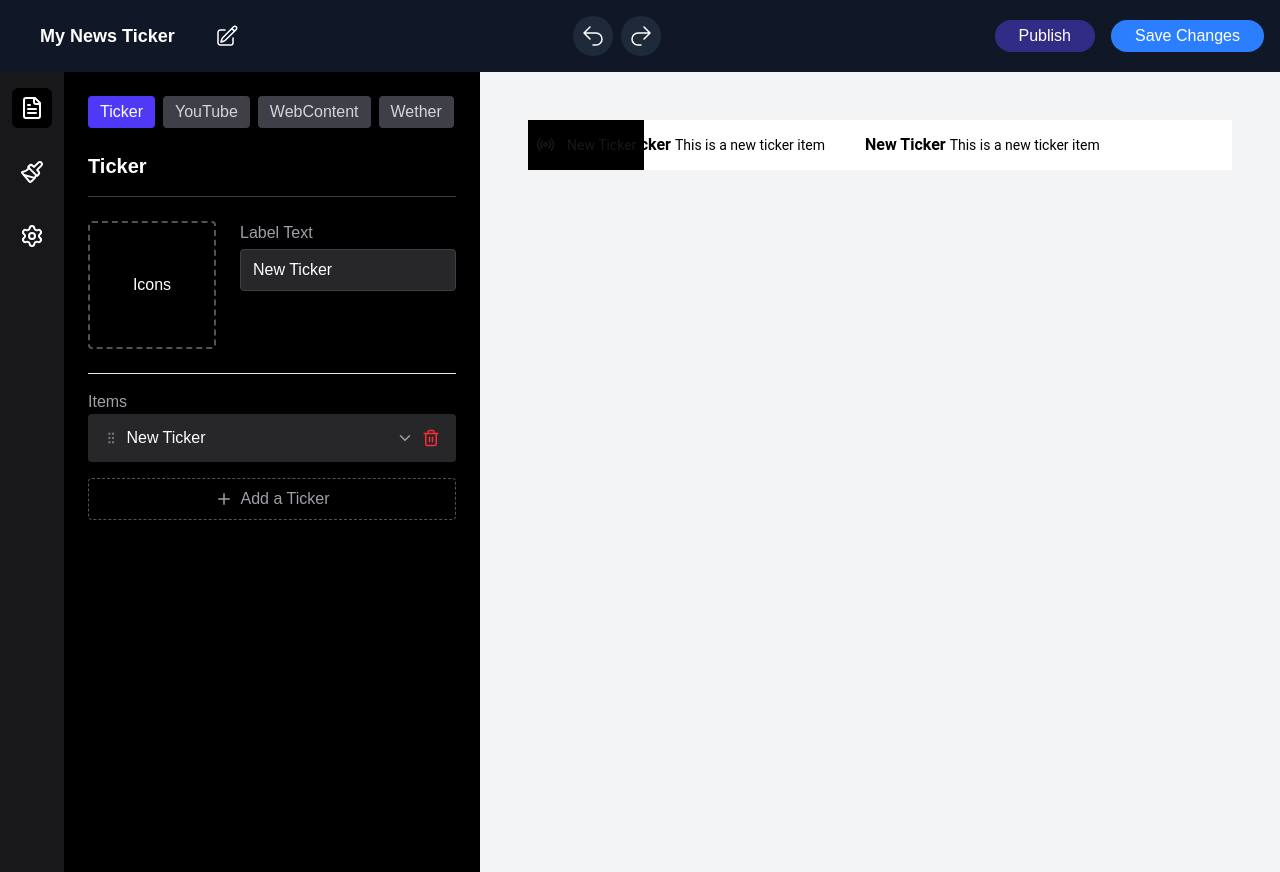
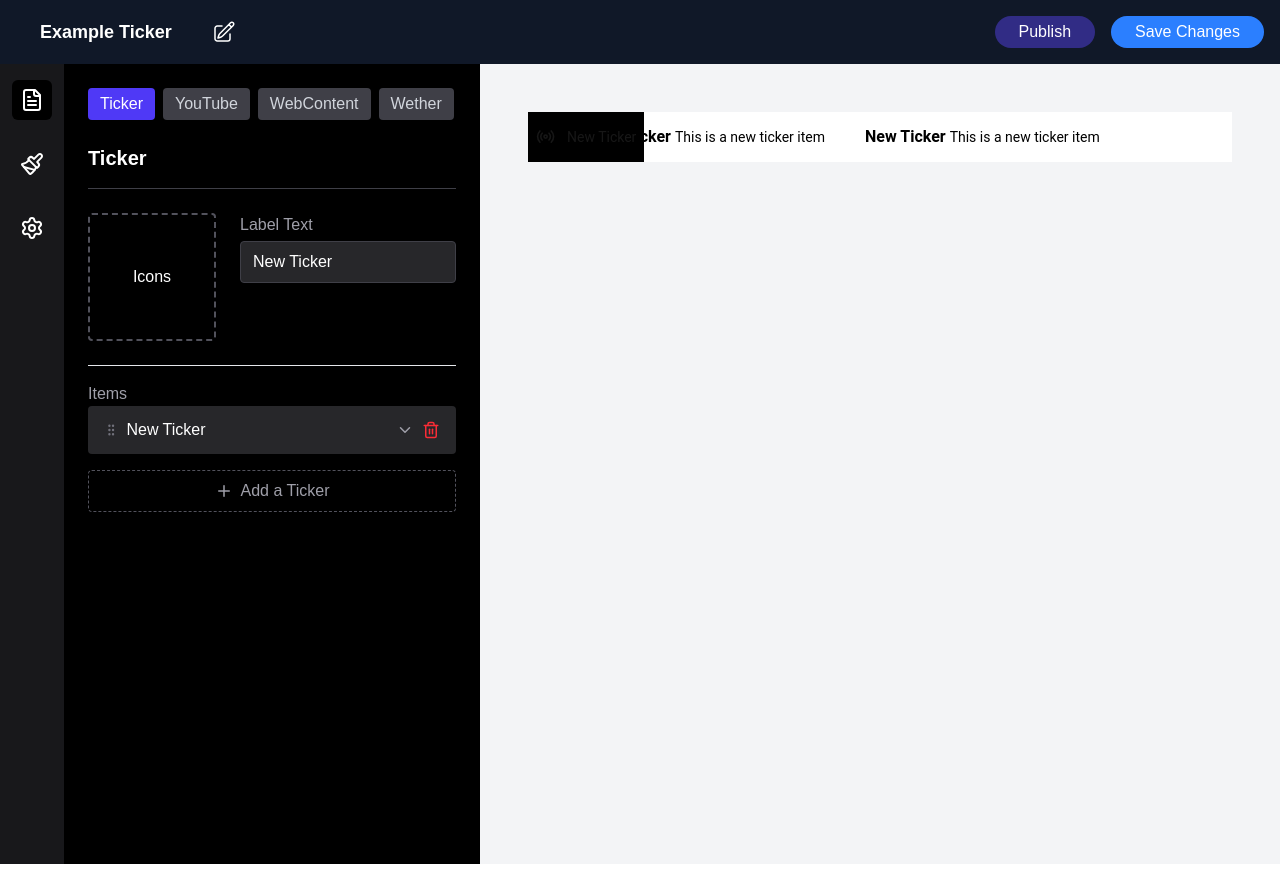
Before and after one commit to JoseMi317/SequenceLab, a Next.js app: page / in a window 1280 px wide. Built offline with nearby package versions, Linux system fonts and the light colour scheme.

Commit message:
add a few details in header and global scrollbar

```diff
--- a/src/components/layout/Header.jsx
+++ b/src/components/layout/Header.jsx
@@ -1,9 +1,18 @@
 import React, { useState, useRef } from 'react';
+import { selectTicker, setProperty } from '../../redux/tickerSlice';
+import { useDispatch, useSelector } from 'react-redux';
+import { useEffect } from 'react';
 
 const Header = () => {
+const dispatch = useDispatch();
+  const ticker = useSelector(selectTicker);
   const [isEditing, setIsEditing] = useState(false);
-  const [title, setTitle] = useState("My News Ticker");
+  const [title, setTitle] = useState(ticker.TickerName);
   const inputRef = useRef(null);
+
+  useEffect(() => {
+    setTitle(ticker.TickerName);
+  }, [ticker.TickerName]);
 
   const handleEditClick = () => {
     setIsEditing(true);
@@ -12,11 +21,14 @@ const Header = () => {
 
   const handleBlur = () => {
     setIsEditing(false);
+    if (title !== ticker.TickerName) {
+      dispatch(setProperty({ key: ["TickerName"], value: title }));
+    }
   };
 
   const handleKeyDown = (e) => {
     if (e.key === 'Enter') {
-      setIsEditing(false);
+      inputRef.current.blur();
     }
   };
 
@@ -35,9 +47,7 @@ const Header = () => {
           />
         ) : (
           <>
-            <h1 className="text-lg font-semibold px-6 rounded-xl">
-              {title}
-            </h1>
+            <h1 className="text-lg font-semibold px-6 rounded-xl">{title}</h1>
             <button onClick={handleEditClick}>
               <svg
                 xmlns="http://www.w3.org/2000/svg"
@@ -58,21 +68,6 @@ const Header = () => {
         )}
       </div>
 
-      <div className='flex items-center space-x-2'>
-        <button className="bg-gray-800 p-2 rounded-full hover:bg-gray-700">
-          <svg xmlns="http://www.w3.org/2000/svg" fill="none" viewBox="0 0 24 24" strokeWidth={1.5} stroke="currentColor" className="size-6">
-            <path strokeLinecap="round" strokeLinejoin="round" d="M9 15 3 9m0 0 6-6M3 9h12a6 6 0 0 1 0 12h-3" />
-          </svg>
-
-        </button>
-        <button className='bg-gray-800 p-2 rounded-full hover:bg-gray-700'>
-          <svg xmlns="http://www.w3.org/2000/svg" fill="none" viewBox="0 0 24 24" strokeWidth={1.5} stroke="currentColor" className="size-6">
-            <path strokeLinecap="round" strokeLinejoin="round" d="m15 15 6-6m0 0-6-6m6 6H9a6 6 0 0 0 0 12h3" />
-          </svg>
-
-        </button>
-      </div>
-
       <div className="space-x-4">
         <button className="bg-indigo-900 px-6 py-1 rounded-2xl">Publish</button>
         <button className="bg-blue-500 px-6 py-1 rounded-2xl">Save Changes</button>
--- a/src/components/ticker/style.css
+++ b/src/components/ticker/style.css
@@ -18,3 +18,24 @@
 .marquee-track {
 	width: fit-content;
 }
+
+/* scrollStyles.css */
+::-webkit-scrollbar {
+  width: 10px;
+  height: 10px;
+}
+
+::-webkit-scrollbar-track {
+  background: transparent;
+}
+
+::-webkit-scrollbar-thumb {
+  background: #4f46e5; /* Indigo-600 */
+  border-radius: 10px;
+  border: 2px solid transparent;
+  background-clip: content-box;
+}
+
+::-webkit-scrollbar-thumb:hover {
+  background: #6255f0; /* Indigo-700 */
+}
```
